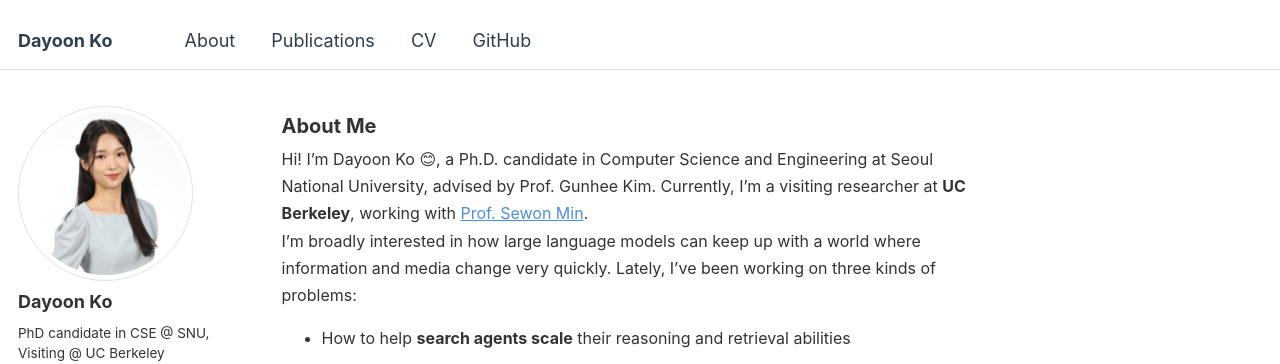
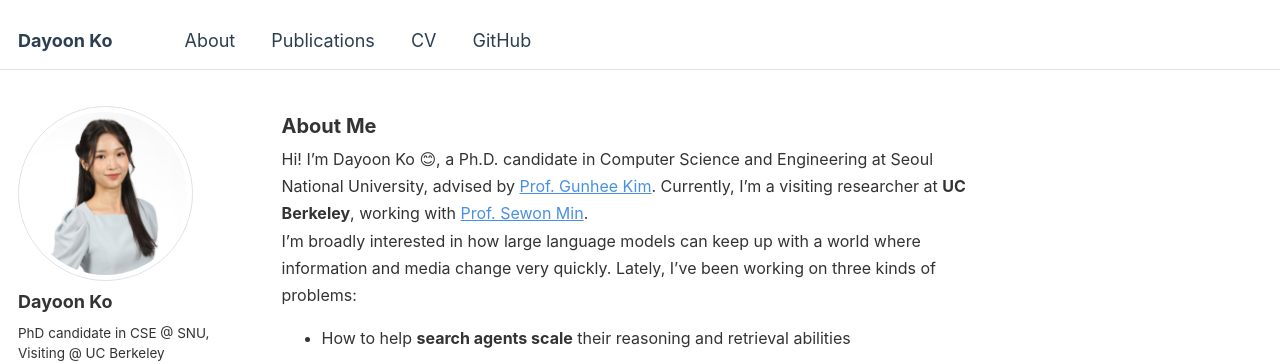
Before and after one commit to dayoon-ko/dayoon-ko.github.io, a Jekyll site: the page built from _pages/about.md, in a window 1280 px wide and 900 px high. Shown: the top 364 px of the window. Built offline with Jekyll 4.4.1, drawn with Linux system fonts in a browser that asks for light colours; some web fonts are replaced; part of the change alters nothing that is shown.

Commit message:
Link advisor homepage in intro
Co-Authored-By: Claude Opus 5.5 <noreply@anthropic.com>

```diff
--- a/_pages/about.md
+++ b/_pages/about.md
@@ -149,7 +149,7 @@ redirect_from:
 </style>
 
 <div class="intro-section">
-  Hi! I’m Dayoon Ko 😊, a Ph.D. candidate in Computer Science and Engineering at Seoul National University, advised by Prof. Gunhee Kim.
+  Hi! I’m Dayoon Ko 😊, a Ph.D. candidate in Computer Science and Engineering at Seoul National University, advised by <a href="https://vision.snu.ac.kr/gunhee/" target="_blank">Prof. Gunhee Kim</a>.
   Currently, I’m a visiting researcher at <strong>UC Berkeley</strong>, working with <a href="https://www.sewonmin.com/" target="_blank">Prof. Sewon Min</a>.
   <br>
   I’m broadly interested in how large language models can keep up with a world where information and media change very quickly. Lately, I’ve been working on three kinds of problems:
```
